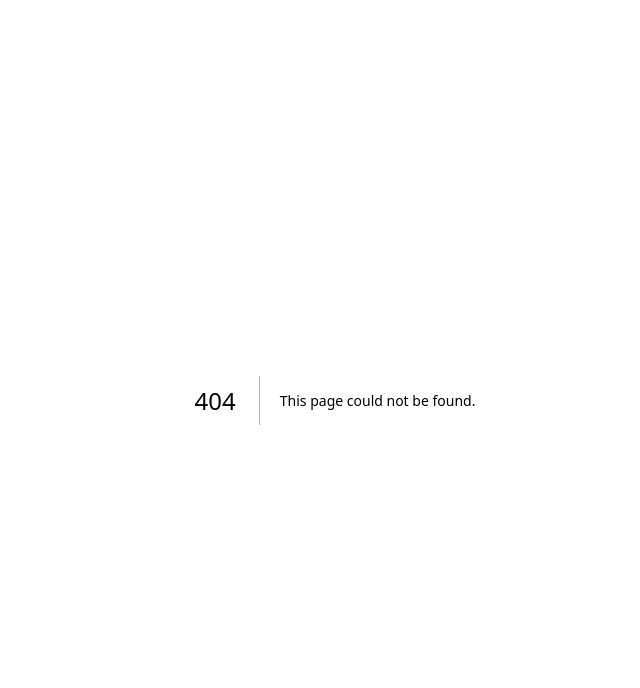
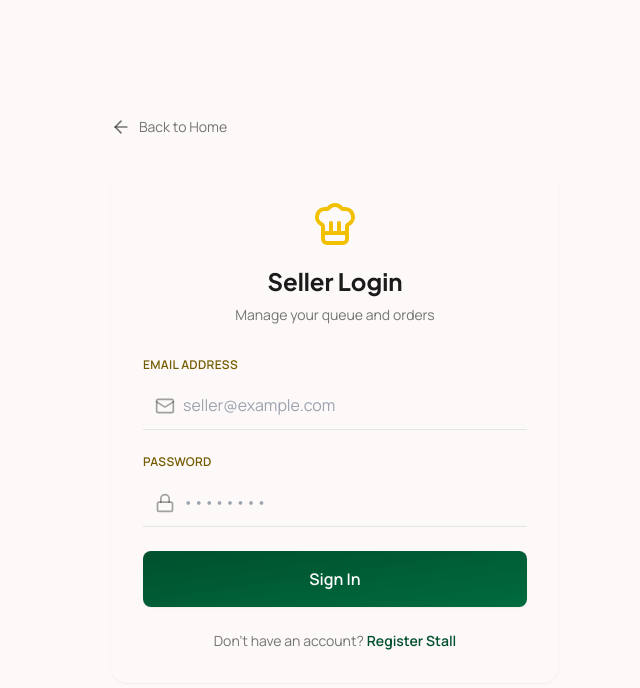
Before and after one commit to Azurholt/shiny-food-service, a Next.js app: page /seller/login in a window 1280 px wide. Before the commit this address had no page. Shown: the top 688 px of the page, without its empty margins (305-945 px from the left). Built offline with nearby package versions, Linux system fonts and the light colour scheme.

Commit message:
Change to layout and add signup page for sellers.

```diff
--- a/src/app/layout.tsx
+++ b/src/app/layout.tsx
@@ -19,7 +19,7 @@ const manrope = Manrope({
 // Metadata (must be BEFORE default export)
 export const metadata: Metadata = {
   title: "Kueue",
-  description: "Making food ordering simple for Kumasi's busy markets",
+  description: "Making food ordering simple for KNUST's busy markets",
 };
 
 // ONE default export only
--- a/src/app/page.tsx
+++ b/src/app/page.tsx
@@ -104,7 +104,7 @@ export default function Home() {
               {/* Badge */}
               <div className="inline-flex items-center gap-2 bg-surface_container_lowest px-4 py-2 rounded-full shadow-sm mb-8">
                 <span className="w-2 h-2 bg-primary rounded-full animate-pulse"></span>
-                <span className="text-sm font-medium text-primary">Now serving Kumasi</span>
+                <span className="text-sm font-medium text-primary">Now serving KNUST & Ayeduase</span>
               </div>
 
               {/* Headline */}
@@ -117,8 +117,8 @@ export default function Home() {
 
               {/* Subheadline */}
               <p className="text-lg text-on_surface/70 mb-10 max-w-xl leading-relaxed font-body">
-                No more waiting in uncertain queues. No more wasted food from cancelled orders.
-                Built for Kumasi's busy food sellers and hungry customers.
+                No more waiting in uncertain queues after tiring lectures. No more wasted food from cancelled orders.
+                Built for KNUST's busy food sellers and hungry students.
               </p>
 
               {/* CTA Buttons */}
@@ -200,7 +200,7 @@ export default function Home() {
                 Explore by Taste
               </h2>
               <p className="text-on_surface/60 font-body">
-                Discover the best food from top-rated Kumasi restaurants.
+                Discover the best food from top-rated Hadjia's and Aunties and Uncles around KNUST.
               </p>
             </div>
             <Link href="#marketplace" className="hidden sm:inline-flex items-center gap-2 text-primary font-semibold hover:text-primary-container transition">
@@ -264,7 +264,7 @@ export default function Home() {
                 iconBg: 'bg-tertiary-fixed/20',
                 iconColor: 'text-tertiary',
                 title: '1. Browse Sellers',
-                description: 'Find food sellers near you by category — shawarma, bread & egg, waakye, and more.'
+                description: 'Find food sellers near you by category — shawarma, bread & egg, waakye, and more .'
               },
               {
                 icon: CreditCard,
@@ -389,7 +389,7 @@ export default function Home() {
               <div className="border-t border-white/10 pt-6">
                 <p className="text-sm text-white/50 mb-4 font-body">Join sellers in:</p>
                 <div className="flex flex-wrap gap-2">
-                  {['Adum', 'Kejetia', 'Asawase', 'Bomso'].map((location, index) => (
+                  {['Ayeduase Gate', 'Engineering Gate', 'Conti Market', 'Kotei'].map((location, index) => (
                     <span
                       key={index}
                       className="px-4 py-2 bg-white/5 hover:bg-white/10 rounded-lg text-sm text-white/80 font-body transition-colors cursor-default"
@@ -404,12 +404,12 @@ export default function Home() {
         </div>
       </section>
 
-      {/* ==================== BUILT FOR KUMASI ==================== */}
+      {/* ==================== BUILT FOR KNUST ==================== */}
       <section className="py-24 bg-tertiary-fixed/10">
         <div className="max-w-7xl mx-auto px-4 sm:px-6 lg:px-8">
           <div className="text-center mb-16">
             <h2 className="text-3xl lg:text-4xl font-display font-bold text-on_surface mb-4">
-              Built for Kumasi 🇬🇭
+              Built for KNUST 🇬🇭
             </h2>
           </div>
 
@@ -455,7 +455,7 @@ export default function Home() {
                 <span className="text-lg font-display font-bold text-white">Kueue</span>
               </div>
               <p className="text-white/60 text-sm leading-relaxed mb-6 font-body">
-                Making food ordering simple for Kumasi's busy markets. Order. Track. Enjoy.
+                Making food ordering simple for KNUST's busy markets. Order. Track. Enjoy.
               </p>
               <div className="flex items-center gap-4">
                 <div className="w-8 h-8 bg-white/10 rounded-lg flex items-center justify-center cursor-pointer hover:bg-white/20 transition">
@@ -505,7 +505,7 @@ export default function Home() {
           {/* Bottom Bar */}
           <div className="border-t border-white/10 pt-8 flex flex-col md:flex-row justify-between items-center gap-4">
             <p className="text-white/40 text-sm font-body">
-              © 2026 Kueue. Made with ❤️ in Kumasi, Ghana.
+              © 2026 Kueue. Made with ❤️ in KNUST, Ghana.
             </p>
             <div className="flex items-center gap-6 text-sm">
               <a href="#privacy" className="text-white/40 hover:text-white/60 transition font-body">Privacy Policy</a>
--- /dev/null
+++ b/src/app/seller/login/page.tsx
@@ -0,0 +1,125 @@
+'use client';
+
+// src/app/seller/login/page.tsx
+import { useState } from 'react';
+import { ChefHat, ArrowLeft, Mail, Lock } from 'lucide-react';
+import Link from 'next/link';
+import { supabase } from '@/lib/supabaseClient';
+import { useRouter } from 'next/navigation';
+
+export default function SellerLogin() {
+  const [email, setEmail] = useState('');
+  const [password, setPassword] = useState('');
+  const [loading, setLoading] = useState(false);
+  const [error, setError] = useState('');
+  const router = useRouter();
+
+  const handleLogin = async (e: React.FormEvent) => {
+    e.preventDefault();
+    setLoading(true);
+    setError('');
+
+    const { error } = await supabase.auth.signInWithPassword({
+      email,
+      password,
+    });
+
+    if (error) {
+      setError(error.message);
+    } else {
+      router.push('/seller/dashboard');
+    }
+    setLoading(false);
+  };
+
+  return (
+    <div className="min-h-screen bg-surface flex items-center justify-center px-4">
+      <div className="w-full max-w-md">
+        {/* Back Link */}
+        <Link href="/" className="inline-flex items-center gap-2 text-on_surface/60 hover:text-primary mb-8 transition">
+          <ArrowLeft className="w-5 h-5" />
+          <span className="font-body text-sm">Back to Home</span>
+        </Link>
+
+        {/* Login Card */}
+        <div className="bg-surface_container_lowest rounded-2xl p-8 shadow-sm">
+          {/* Header */}
+          <div className="text-center mb-8">
+            <div className="flex justify-center mb-4">
+              <ChefHat className="w-12 h-12 text-tertiary-fixed" />
+            </div>
+            <h1 className="text-2xl font-display font-bold text-on_surface mb-2">
+              Seller Login
+            </h1>
+            <p className="font-body text-on_surface/60 text-sm">
+              Manage your queue and orders
+            </p>
+          </div>
+
+          {/* Error Message */}
+          {error && (
+            <div className="bg-secondary/10 border border-secondary/20 text-secondary px-4 py-3 rounded-lg mb-6 text-sm font-body">
+              {error}
+            </div>
+          )}
+
+          {/* Form */}
+          <form onSubmit={handleLogin} className="space-y-6">
+            {/* Email */}
+            <div>
+              <label className="block text-xs font-semibold text-tertiary mb-2 uppercase tracking-wide">
+                Email Address
+              </label>
+              <div className="relative">
+                <Mail className="absolute left-3 top-1/2 -translate-y-1/2 w-5 h-5 text-on_surface/40" />
+                <input
+                  type="email"
+                  value={email}
+                  onChange={(e) => setEmail(e.target.value)}
+                  className="w-full pl-10 pr-4 py-3 bg-transparent border-b border-outline_variant/40 focus:border-primary focus:outline-none transition font-body text-on_surface"
+                  placeholder="seller@example.com"
+                  required
+                />
+              </div>
+            </div>
+
+            {/* Password */}
+            <div>
+              <label className="block text-xs font-semibold text-tertiary mb-2 uppercase tracking-wide">
+                Password
+              </label>
+              <div className="relative">
+                <Lock className="absolute left-3 top-1/2 -translate-y-1/2 w-5 h-5 text-on_surface/40" />
+                <input
+                  type="password"
+                  value={password}
+                  onChange={(e) => setPassword(e.target.value)}
+                  className="w-full pl-10 pr-4 py-3 bg-transparent border-b border-outline_variant/40 focus:border-primary focus:outline-none transition font-body text-on_surface"
+                  placeholder="••••••••"
+                  required
+                />
+              </div>
+            </div>
+
+            {/* Submit */}
+            <button
+              type="submit"
+              disabled={loading}
+              className="w-full bg-gradient-to-br from-primary to-primary-container hover:from-primary-container hover:to-primary text-white py-4 rounded-lg font-body font-semibold transition shadow-sm disabled:opacity-50"
+            >
+              {loading ? 'Signing in...' : 'Sign In'}
+            </button>
+          </form>
+
+          {/* Footer */}
+          <p className="text-center mt-6 text-sm font-body text-on_surface/60">
+            Don't have an account?{' '}
+            <Link href="/seller/signup" className="text-primary font-semibold hover:underline">
+              Register Stall
+            </Link>
+          </p>
+        </div>
+      </div>
+    </div>
+  );
+}
```
